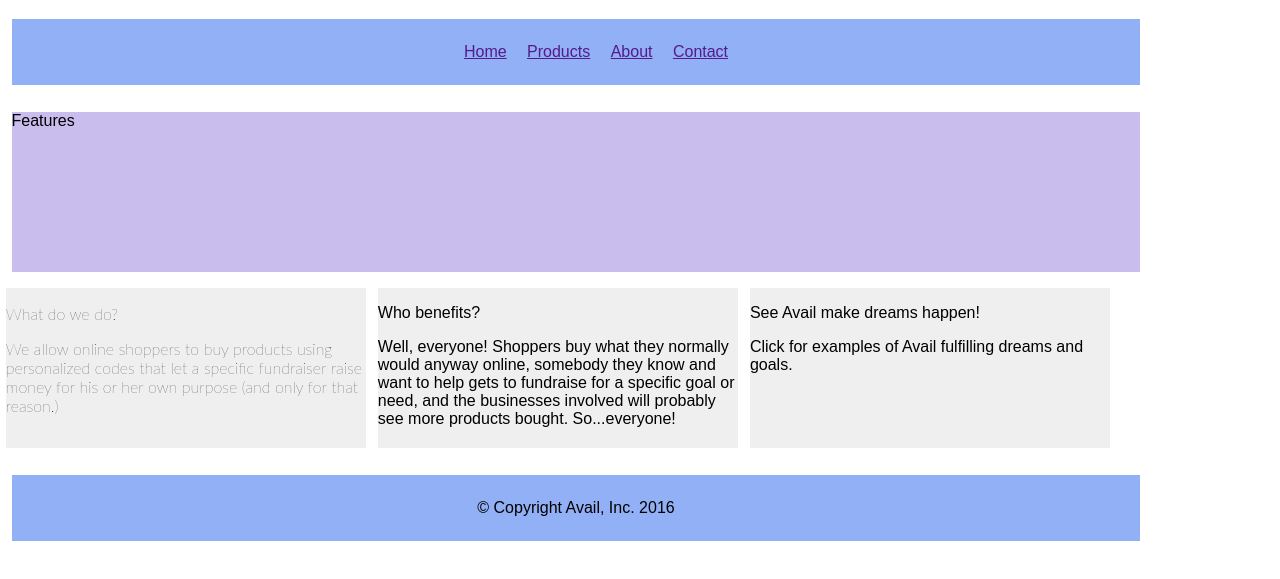
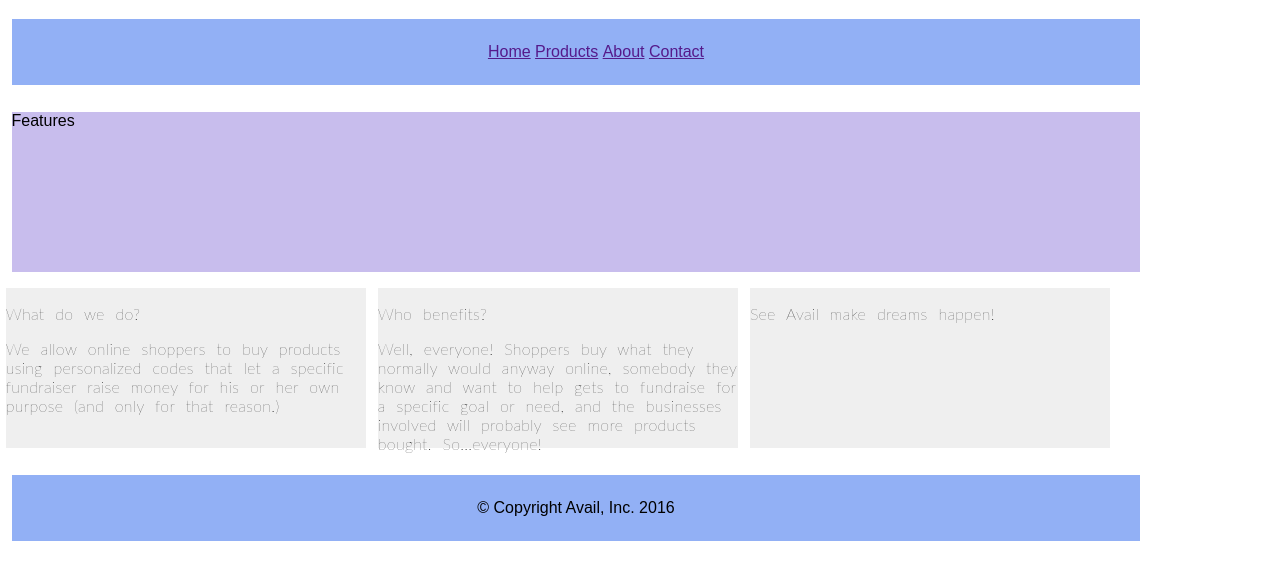
Before and after one commit to Overby/raise_refer, a plain HTML site: page index.html in a window 1280 px wide. Shown: the part 61-640 px from the top of the page. Drawn offline with Linux system fonts and the light colour scheme.

Commit message:
note the pen and paper wireframe + progress on code

```diff
--- a/css/styles.css
+++ b/css/styles.css
@@ -13,26 +13,37 @@ body {
     width: 31.3%;
     float: left;
     margin: 0.5%;
+    font-family: 'Lato', 'Arial', sans-serif;
+    background-color: rgba(32, 64, 198, 0.8);   /*why not working?*/
+    font-size: 24;
+    font-weight: 200;
+    letter-spacing: 0.3px;
+    word-spacing: 6px;
 }
 
+/*
 .column1 {
-    font-size: 24;
-    font-family: 'Lato', 'Arial', sans-serif;
-    font-weight: 200;
+
+
+}
+*/
+
+.smoky-bear {
+    background-color: rgba(166, 148, 226, 0.61);
+
+}
+
+.column2  {
 
 
 }
 
-
-.column2  {
-
+.column3 {margin-right: 0%;
 }
-
-.column3 {margin-right: 0%; }
 
 li {
     display: inline;
-    padding: 0.5em;
+    padding: 0.5;
 }
 
 #nav, #footer {
@@ -52,7 +63,6 @@ li {
     height: 10em;
     margin-bottom: 0.6em;
     background-color: rgba(166, 148, 226, 0.61);
-
 }
 
 
--- a/index.html
+++ b/index.html
@@ -26,7 +26,7 @@
         <div id="feature">
         <p>Features</p>
         </div>
-        <div class="article column1">
+        <div class="article column1 smoky-bear">
             <p>What do we do?</p>
             <p>We allow online shoppers to buy products using personalized codes that let a specific fundraiser raise money for his or her own purpose (and only for that reason.)</p>
         </div>
@@ -36,7 +36,7 @@
         </div>
         <div class="article column3">
             <p>See Avail make dreams happen!</p>
-            <p>Click for examples of Avail fulfilling dreams and goals.</p>
+            <!--<p>Click for examples of Avail fulfilling goals.</p> -->
         </div>
     </div>
     <div id="footer">
```
